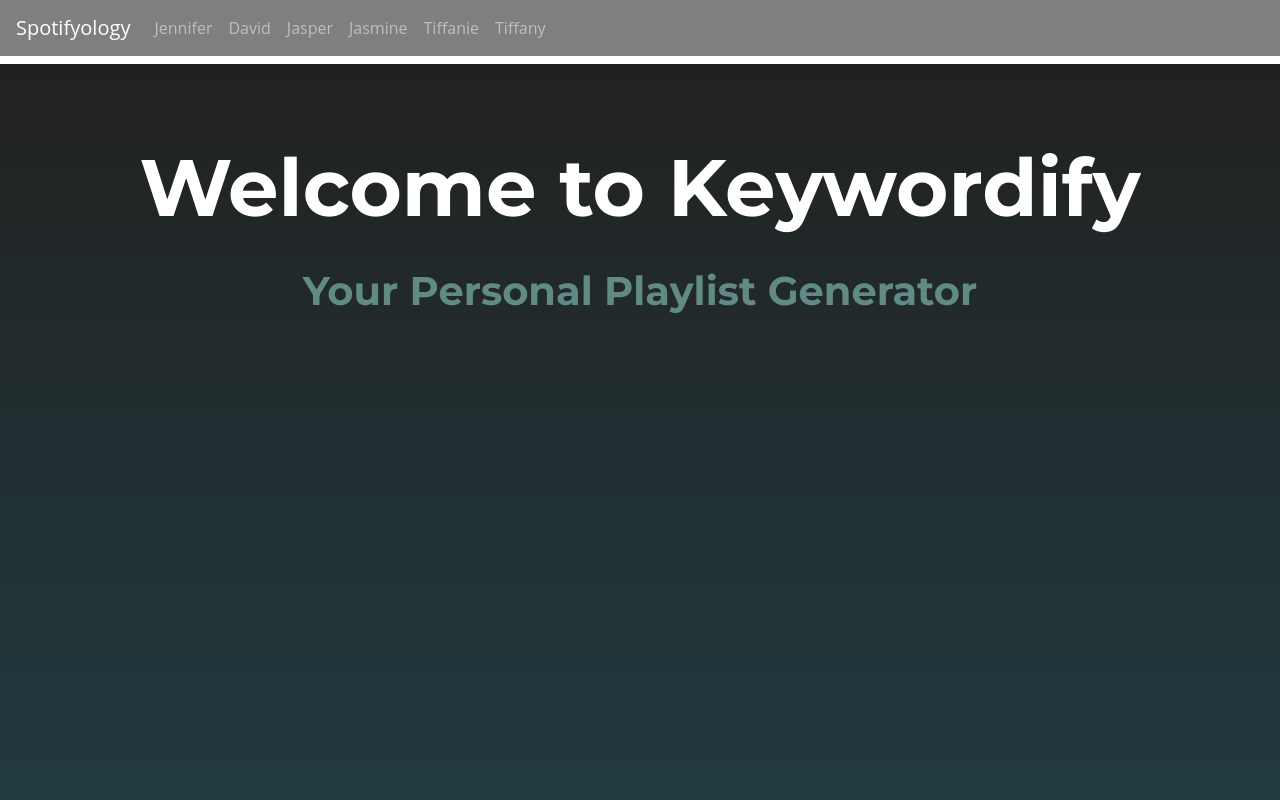
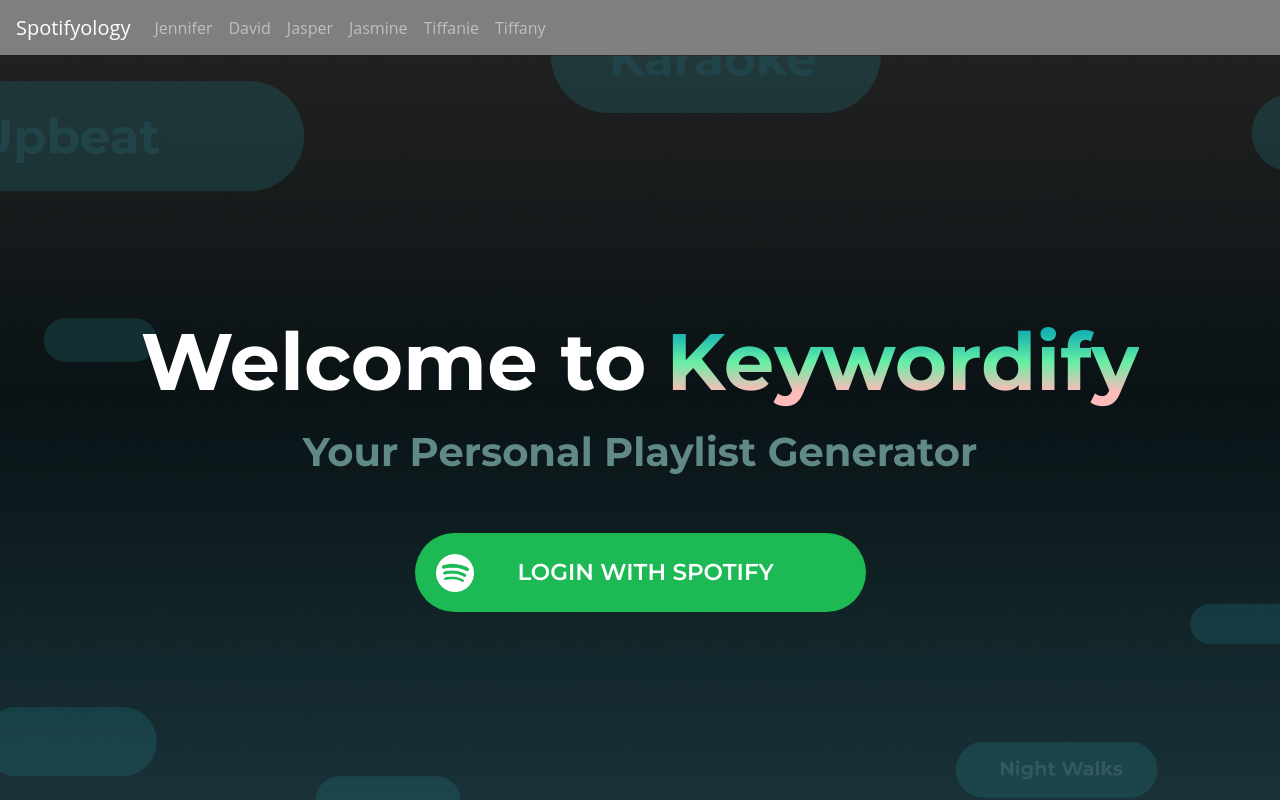
Before and after one commit to jennxiao/spotifyology, a React (Create React App) app in the folder spotifyology-react-app/: page /david in a window 1280 px wide. Shown: the top 800 px of the page. Built offline with nearby package versions, Linux system fonts and the light colour scheme.

Commit message:
finished welcome screen

```diff
--- a/spotifyology-react-app/src/components/David/David.js
+++ b/spotifyology-react-app/src/components/David/David.js
@@ -1,12 +1,13 @@
 import React, { useRef } from 'react';
 import { css } from 'emotion';
 import background_image from './background-default.png';
+import spotify_logo from './spotify-logo.png';
 import KeywordButton from './KeywordButton';
 
 
 class David extends React.Component {
     background = css`
-        background-image: linear-gradient(180deg, #212121, #21444B);
+        // background-image: linear-gradient(180deg, #212121, #21444B);
 
         background-size: 100% 100%;
         -webkit-background-size: cover;
@@ -17,12 +18,16 @@
         flex-direction: column;
         align-items: center;
 
-        height: 1000px;
+        height: 986px;
         width: 100%;
     `
+
     title = css`
         display: flex;
-        flex-direction: column;
+        flex-direction: row;
+        margin: 0;
+        padding-top: 15%;
+
     `
 
     welcome = css `
@@ -31,6 +36,25 @@
         font-weight: 700;
         color: white;
         margin: 0;
+
+        &-keywordify {
+            font-size: 500%;
+            font-family: "Montserrat", sans-serif;
+            font-weight: 700;
+            color: white;
+            margin: 0;
+            padding-left: 20px;
+
+            background-color: #15B2B2;
+            background-image: linear-gradient(180deg, transparent, transparent, #67EFA5, #FFBABA, #FFBABA);
+            background-size: 100%;
+            background-repeat: repeat;
+
+            -webkit-background-clip: text;
+            -moz-background-clip: text;
+            -webkit-text-fill-color: transparent;
+            -moz-text-fill-color: transparent;
+        }
     `
 
     welcomeSub = css `
@@ -38,8 +62,40 @@
         font-family: "Montserrat", sans-serif;
         font-weight: 700;
         color: #618A85;
-        margin-top: 1%;
+        margin: 0;
     `
+
+    spotifyConnect = css `
+        display: flex;
+        flex-direction: row;
+        align-items: center;
+
+        height: 79px;
+        min-width: 451px;
+
+        border: 0px;
+        border-radius: 50px;
+        margin-top: 4%;
+
+        background-color: #1DB954;
+    `
+
+    spotifyLogo = css `
+        width: 38px;
+        justify-contnent: flex-start;
+        margin-left: 15px;
+    `
+
+    spotifyText = css `
+        justify-contnent: center;
+        margin: 0;
+        margin-left: 10%;
+
+        font-family: "Montserrat", sans-serif;
+        color: white;
+        font-size: 23px;
+    `
+
 
     constructor(props) {
         super(props);
@@ -47,9 +103,13 @@
 
     render() {
         return (
-        <body className={this.background}>
-            <p className={this.welcome}>Welcome to Keywordify</p>
+        <body className={this.background} style={{ backgroundImage: `url(${background_image})` }}>
+            <div className={this.title}>
+                <p className={this.welcome}>Welcome to</p>
+                <p className={`${this.welcome}-keywordify`}>Keywordify</p>
+            </div>
             <p className={this.welcomeSub}>Your Personal Playlist Generator</p>
+            <button className={this.spotifyConnect}><img className={this.spotifyLogo} src={spotify_logo} /><p className={this.spotifyText}>LOGIN WITH SPOTIFY</p></button>
         </body>
         );
     }
--- a/spotifyology-react-app/src/components/David/KeywordButton.js
+++ b/spotifyology-react-app/src/components/David/KeywordButton.js
@@ -21,7 +21,6 @@
         width: 100%;
     `
     keyword = css`
-<<<<<<< HEAD
         &-upbeat {
             font-size: 300%;
             font-family: "Montserrat", sans-serif;
--- a/spotifyology-react-app/src/index.css
+++ b/spotifyology-react-app/src/index.css
@@ -5,8 +5,9 @@
     sans-serif;
   -webkit-font-smoothing: antialiased;
   -moz-osx-font-smoothing: grayscale;
-  padding-top: 64px;
+  padding-top: 55px;
   align-items: center;
+  background-size: 100% 100%;
   height: 100%;
   width: 100%;
 }
```
Also changed, not shown: spotifyology-react-app/src/components/David/spotify-logo.png (added).
